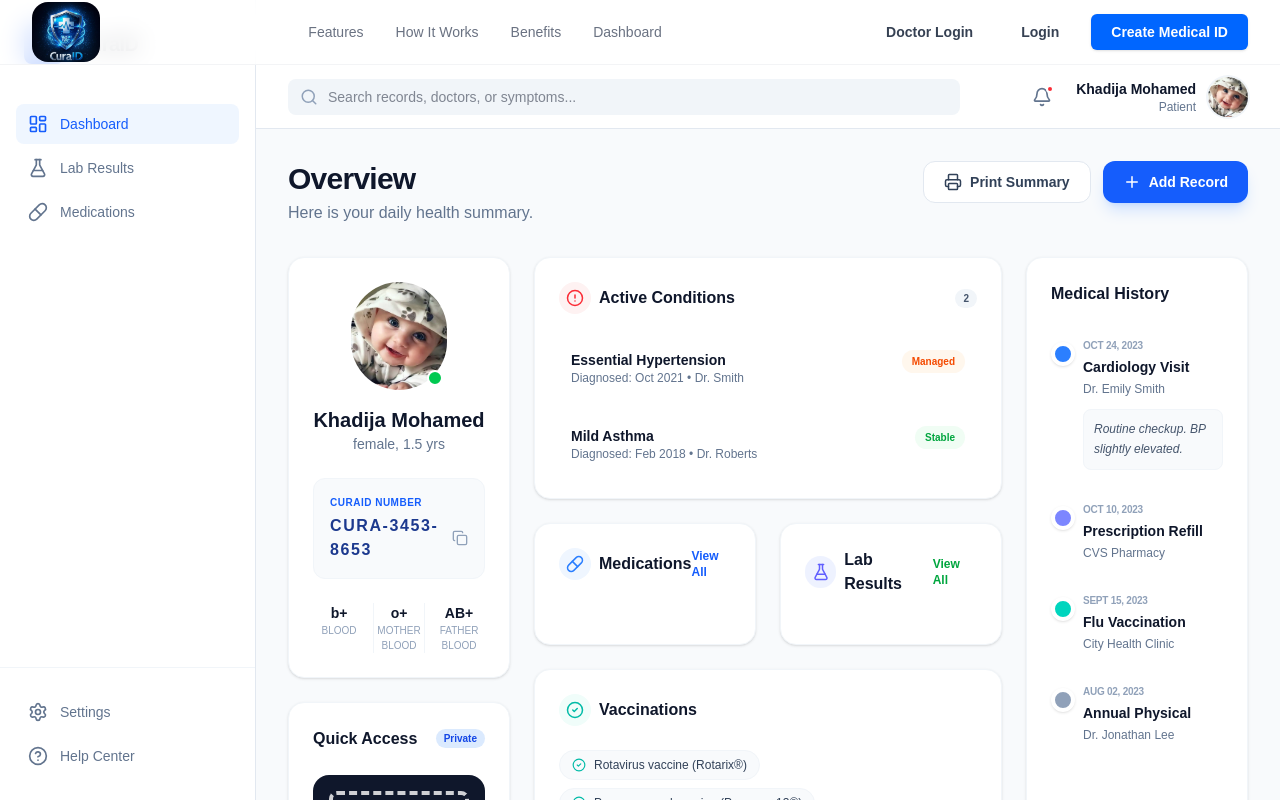
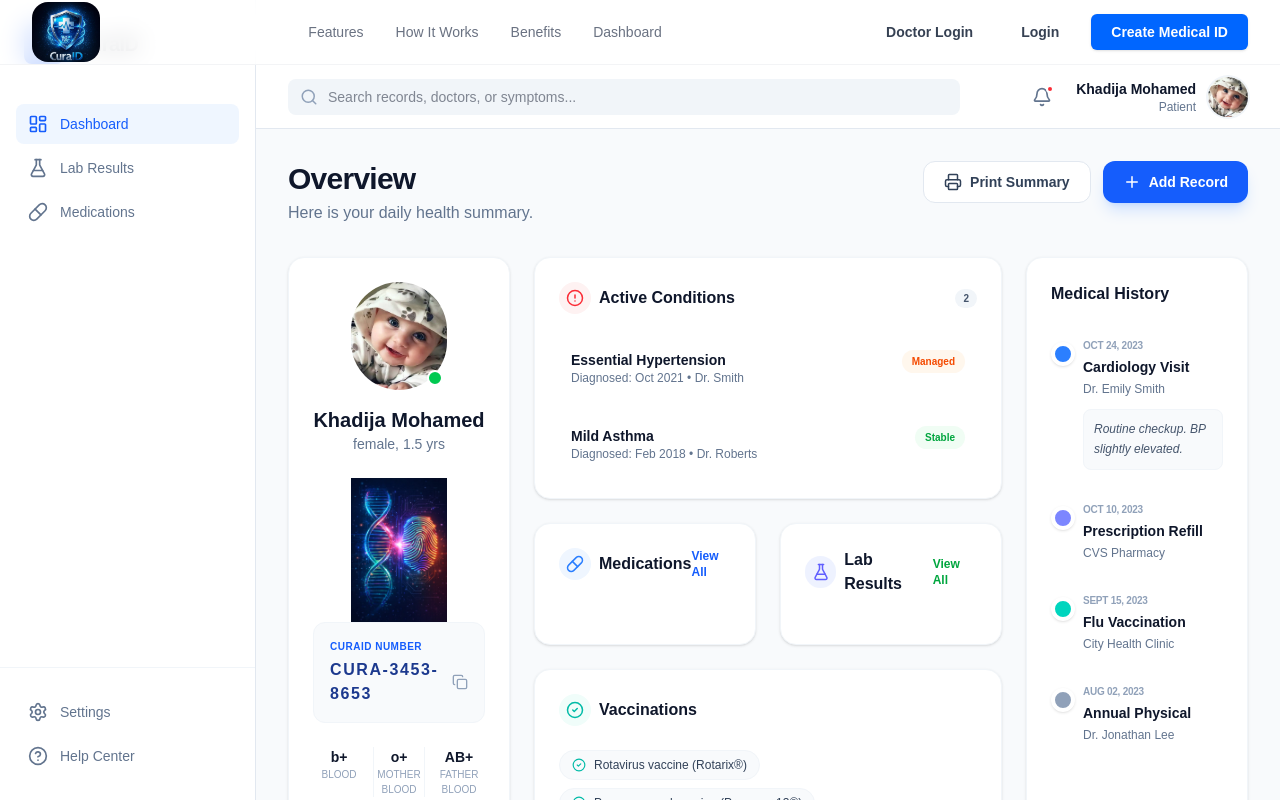
Before and after one commit to yosef-esam/curalid, a Next.js app: page /dashboard in a window 1280 px wide. Shown: the top 800 px of the page. Built offline with nearby package versions, Linux system fonts and the light colour scheme.

Commit message:
Add user image to SummaryCards component
Added an Image component to display a user's image.

```diff
--- a/app/dashboard/_components/SummaryCards.tsx
+++ b/app/dashboard/_components/SummaryCards.tsx
@@ -37,6 +37,15 @@ export const ProfileCard: React.FC = () => (
     <p className="text-slate-500 text-sm mb-6">
       {USER_DATA.gender}, {USER_DATA.age} yrs
     </p>
+        <Image
+        src={"/basma.jpeg"}
+
+        width={96}
+        height={96}
+        className=" object-cover"
+      />
+
+
 
     <div className="w-full bg-slate-50 rounded-xl p-4 border border-slate-100 mb-6">
       <p className="text-[10px] font-bold text-blue-600 uppercase tracking-wider mb-1">
```
